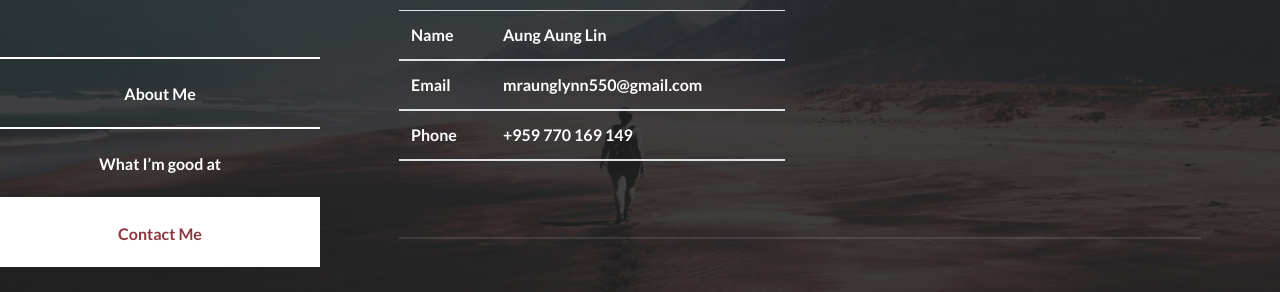
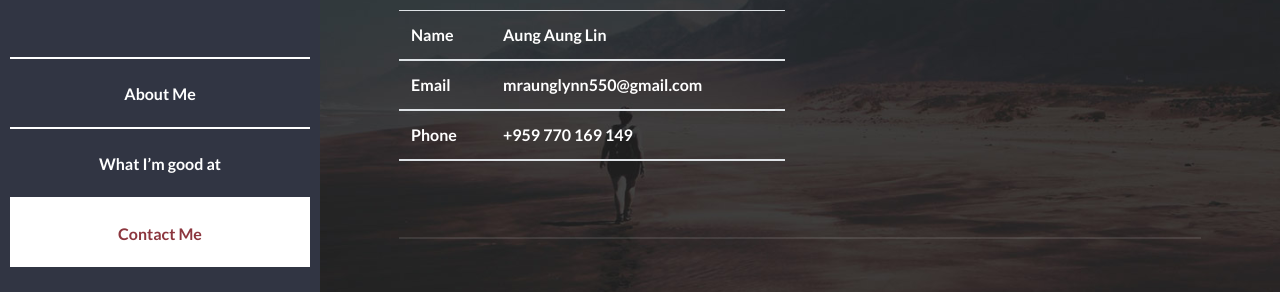
Before and after one commit to aunglynn550/my-project, a plain HTML site: page index.html in a window 1280 px wide. Shown: the part 331-623 px from the top of the page. Drawn offline with Linux system fonts and the light colour scheme.

Commit message:
fix color

```diff
--- a/assets/css/templatemo-style.css
+++ b/assets/css/templatemo-style.css
@@ -225,7 +225,7 @@ html {
     left: 10%;
   -webkit-transition: -webkit-transform 233ms cubic-bezier(0, 0, 0.21, 1);
   -webkit-overflow-scrolling: touch;
-  background-color: transparent;
+  background-color:  #313543;;
   box-sizing: border-box;
   height: 100vh;
   max-height: 100vh !important;
@@ -474,8 +474,9 @@ button:hover {
     background-image: url(../images/fourth-main-icon.png);
 }
 .menu .container {
-    padding-left: 0;
-    padding-right: 0;
+    padding-left: 10px;
+    padding-right: 10px;
+
 }
 
 
@@ -790,6 +791,7 @@ section.contact-me {
     .menu .container {
         padding-left: 15px;
         padding-right: 15px;
+
     }
 
     .menu.open {
```
